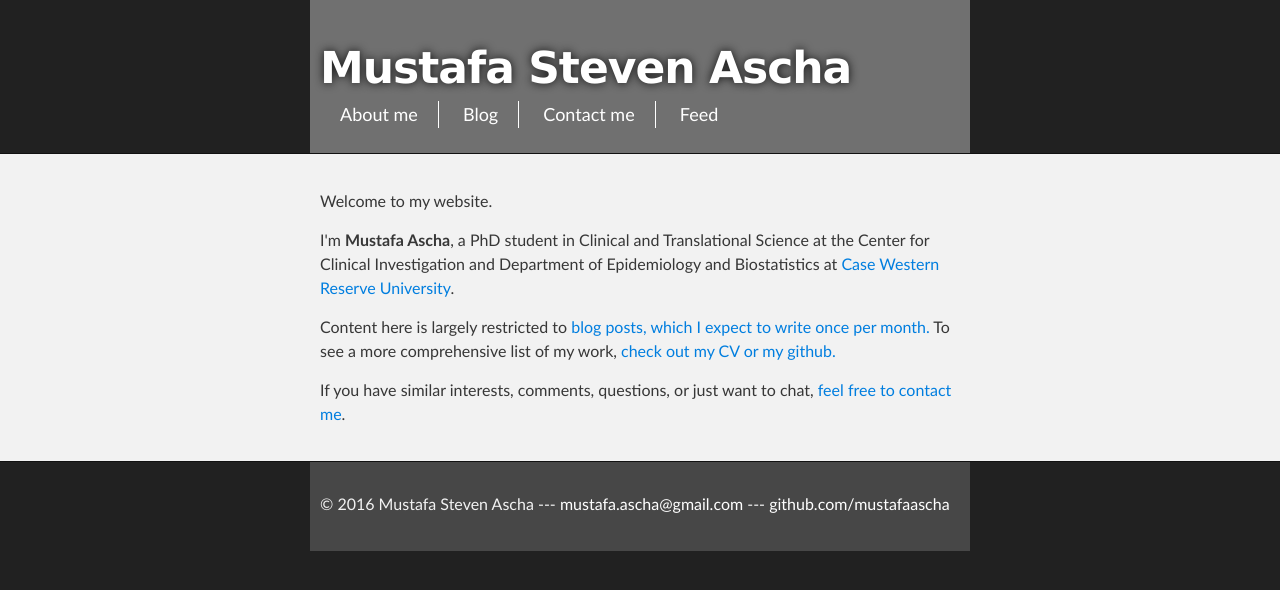
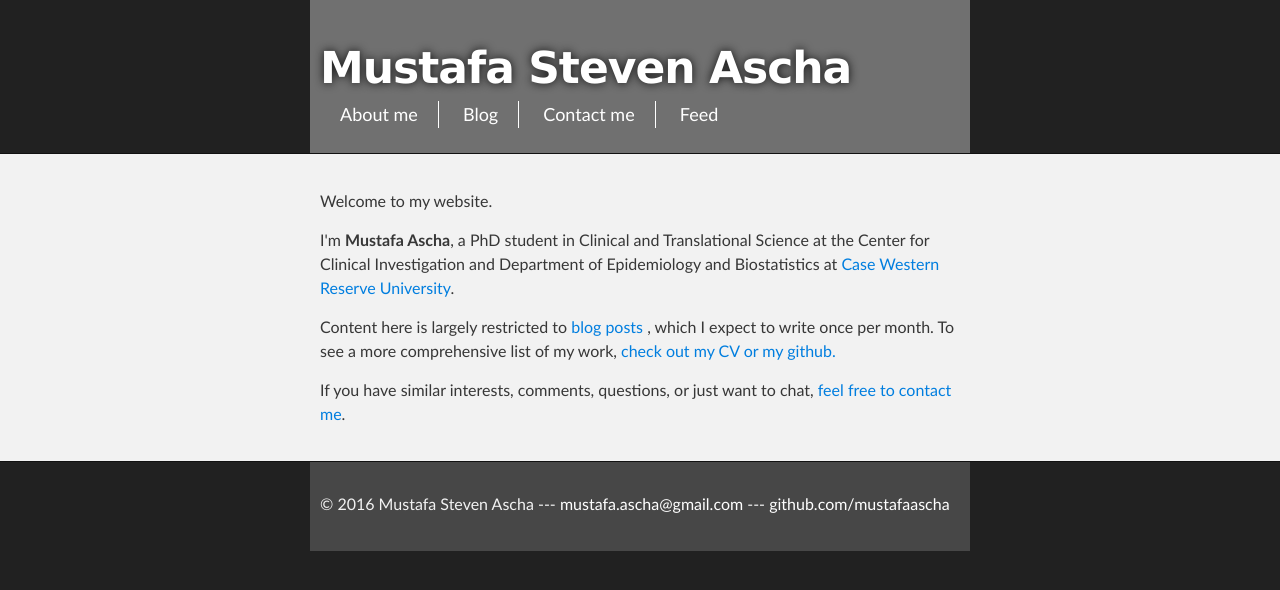
Before and after one commit to mustafaascha/mustafaascha.github.io, a Jekyll site: the page built from index.html, in a window 1280 px wide. Shown: the top 590 px of the page. Built offline with Jekyll 4.4.1, drawn with Linux system fonts in a browser that asks for light colours; part of the change alters nothing that is shown.

```diff
--- a/index.html
+++ b/index.html
@@ -7,6 +7,6 @@ title: Mustafa Steven Ascha
 
 <p> I'm <strong>Mustafa Ascha</strong>, a PhD student in Clinical and Translational Science at the Center for Clinical Investigation and Department of Epidemiology and Biostatistics at <a href="http://www.case.edu/" target="_blank">Case Western Reserve University</a>.</p>
 
-<p> Content here is largely restricted to <a href="http://mustafa.fyi/blog", target = "_blank"> blog posts, which I expect to write once per month. </a> To see a more comprehensive list of my work, <a href="http://mustafa.fyi/assets/Ascha_CV.pdf", target = "_blank"> check out my CV</a> <a href="http://github.com/mustafaascha", target="_blank"> or my github.</a> </p>
+<p> Content here is largely restricted to <a href="http://mustafa.fyi/blog", target = "_blank"> blog posts </a>, which I expect to write once per month. To see a more comprehensive list of my work, <a href="http://mustafa.fyi/assets/Ascha_CV.pdf", target = "_blank"> check out my CV</a> <a href="http://github.com/mustafaascha", target="_blank"> or my github.</a> </p>
 
 <p>If you have similar interests, comments, questions, or just want to chat, <a href="mailto:mustafa.ascha@gmail.com", target = "_blank"> feel free to contact me</a>.</p>
```
